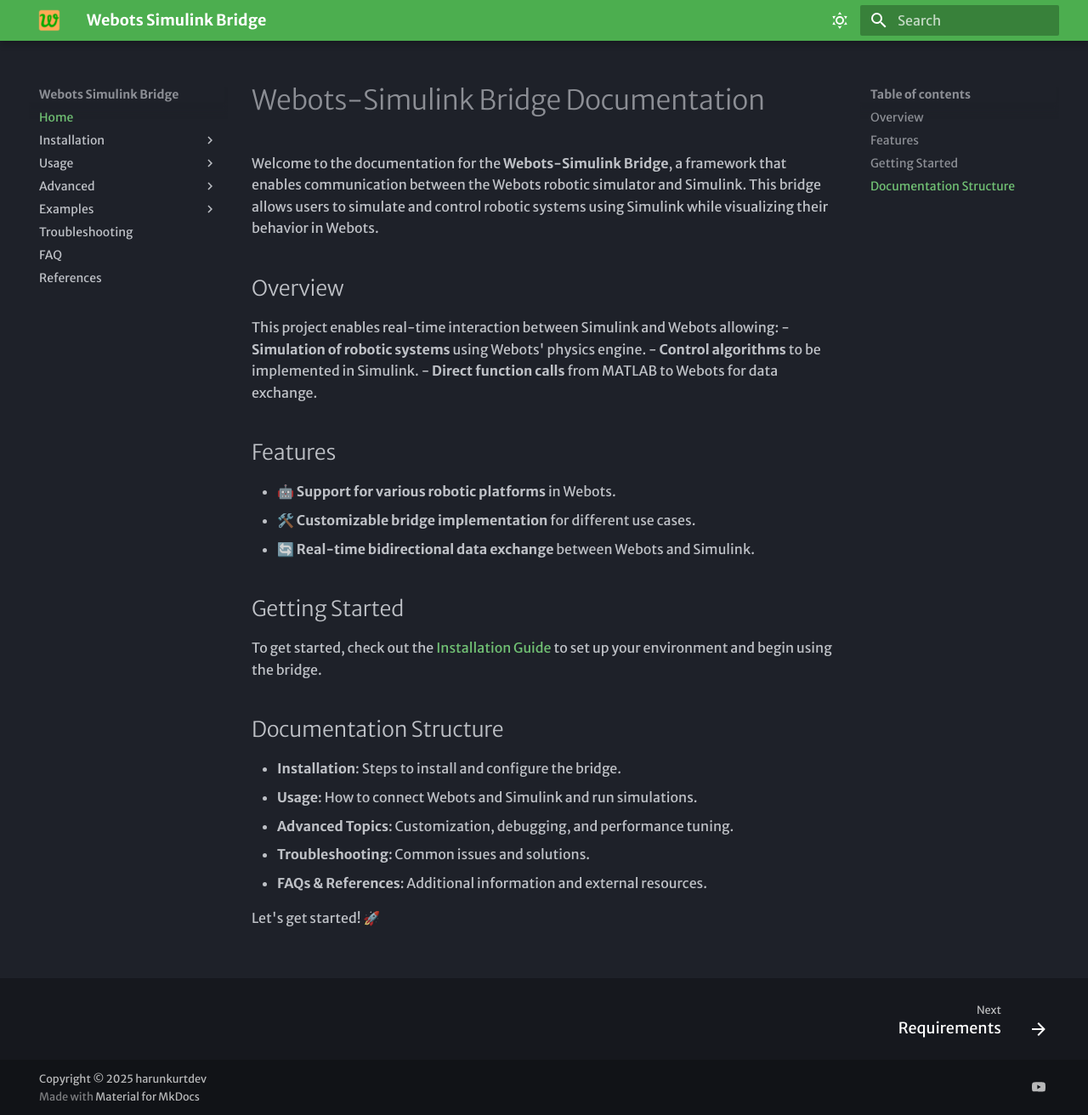
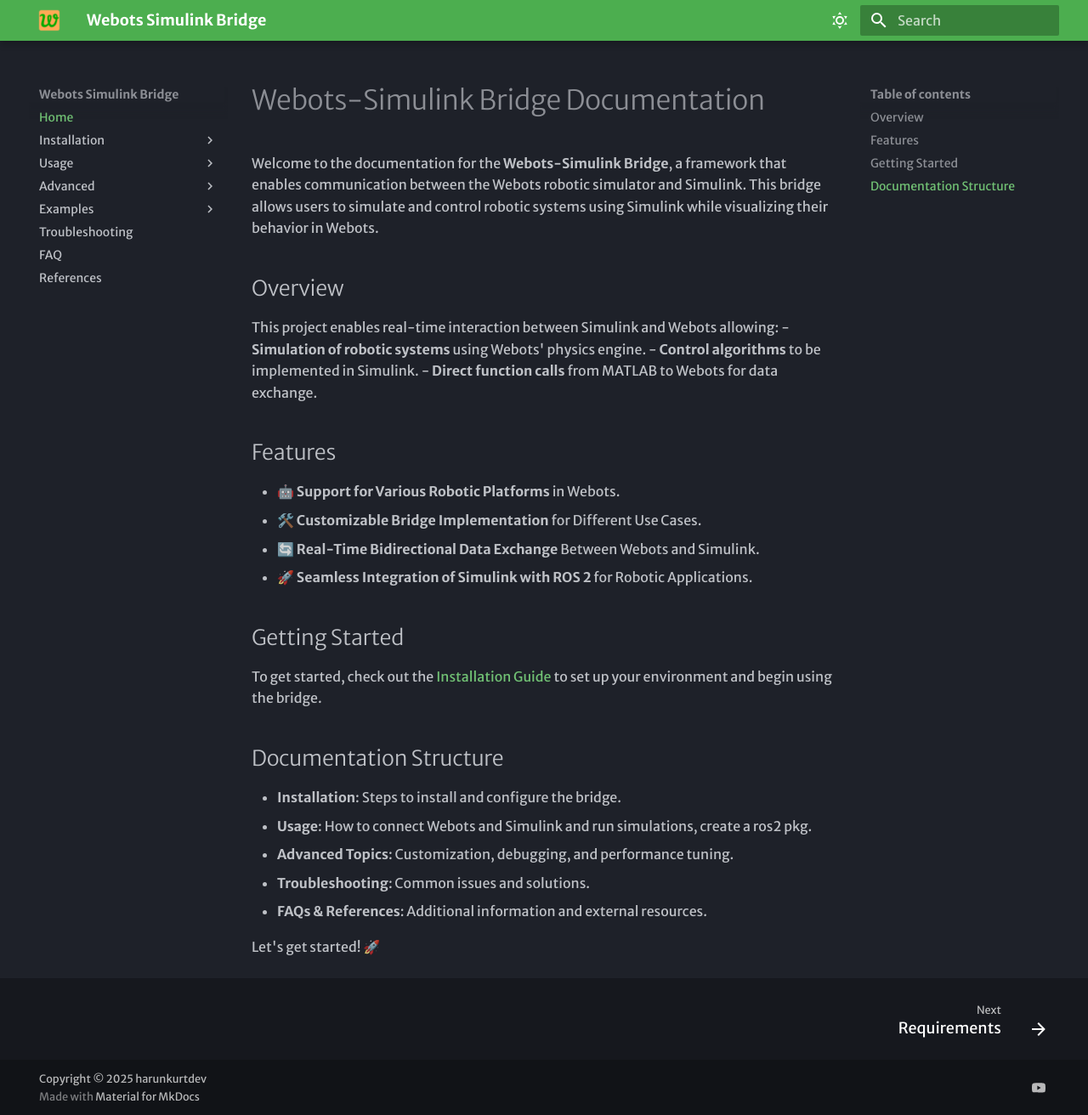
Before and after one commit to harunkurtdev/webots-simulink, an MkDocs documentation site: the page built from docs/index.md, in a window 1280 px wide and 1312 px high. Shown: the whole window at 85% size. Built offline with MkDocs 1.6.1 and Material for MkDocs 9.7.7, drawn with Linux system fonts in a browser that asks for light colours; some web fonts are replaced.

Commit message:
dosyalar düzenlendi

```diff
--- a/docs/index.md
+++ b/docs/index.md
@@ -9,16 +9,17 @@
 - **Direct function calls** from MATLAB to Webots for data exchange.
 
 ## Features
-- 🤖 **Support for various robotic platforms** in Webots.
-- 🛠️ **Customizable bridge implementation** for different use cases.
-- 🔄 **Real-time bidirectional data exchange** between Webots and Simulink.
+- 🤖 **Support for Various Robotic Platforms** in Webots.
+- 🛠️ **Customizable Bridge Implementation** for Different Use Cases.
+- 🔄 **Real-Time Bidirectional Data Exchange** Between Webots and Simulink.
+- 🚀 **Seamless Integration of Simulink with ROS 2** for Robotic Applications.
 
 ## Getting Started
 To get started, check out the [Installation Guide](installation/requirements.md) to set up your environment and begin using the bridge.
 
 ## Documentation Structure
 - **Installation**: Steps to install and configure the bridge.
-- **Usage**: How to connect Webots and Simulink and run simulations.
+- **Usage**: How to connect Webots and Simulink and run simulations, create a ros2 pkg.
 - **Advanced Topics**: Customization, debugging, and performance tuning.
 - **Troubleshooting**: Common issues and solutions.
 - **FAQs & References**: Additional information and external resources.
```
Also changed, not shown: docs/advanced/export-ros2.md (added).
